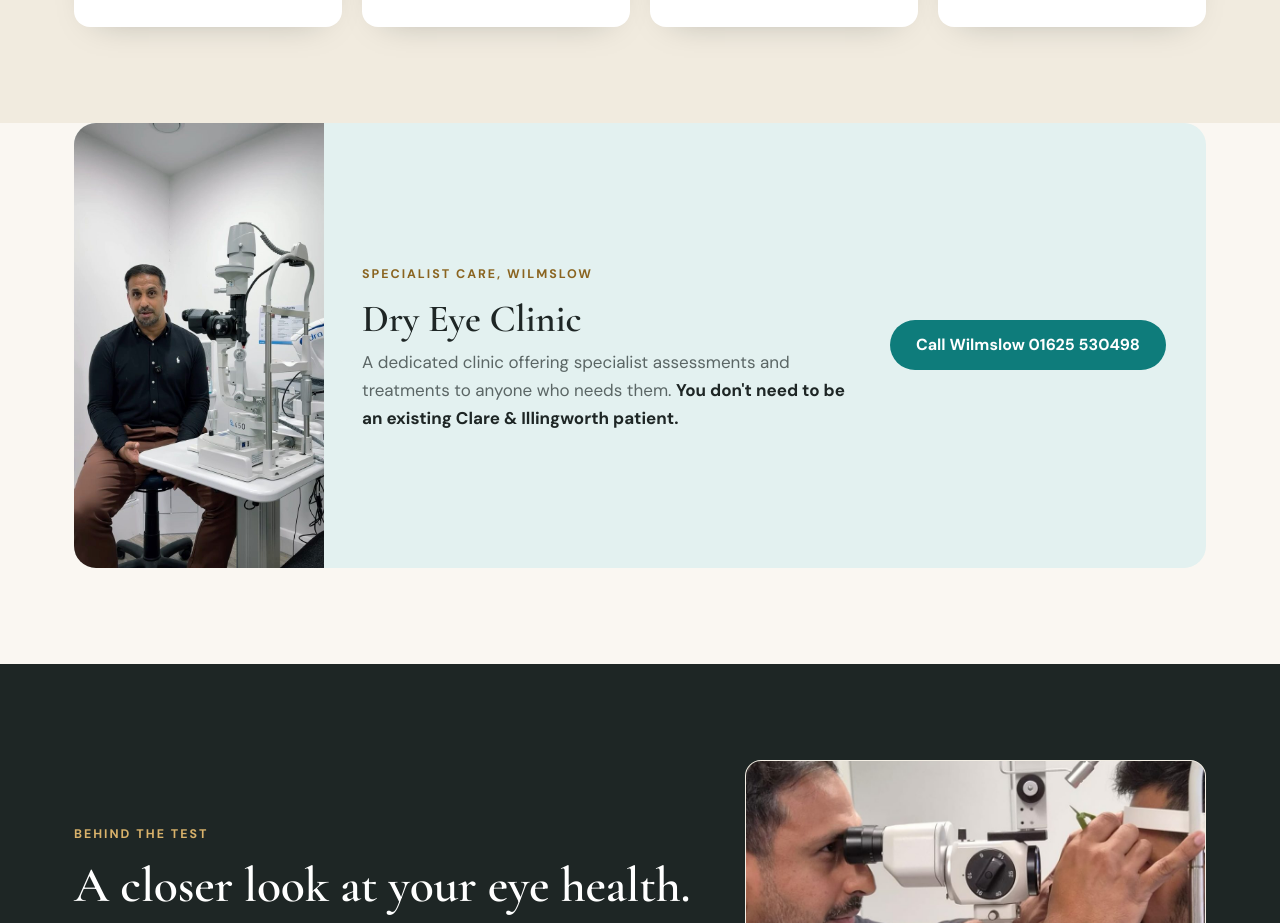
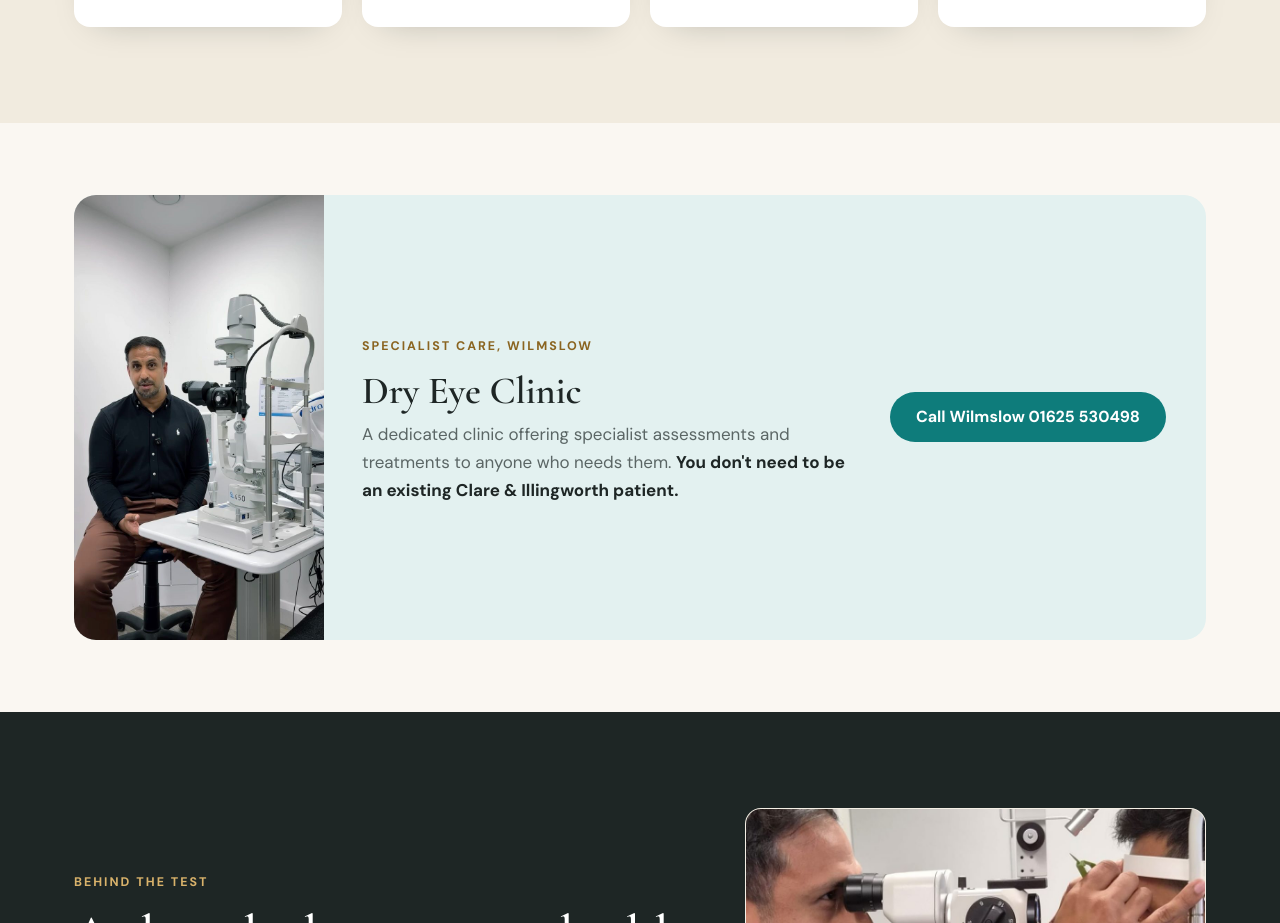
Before and after one commit to jedarlingtonx/theoptometrist.com, a plain HTML site: page index.html in a window 1280 px wide. Shown: the part 2975-3898 px from the top of the page. Drawn offline with nearby package versions, Linux system fonts and the light colour scheme.

Commit message:
Centre the Dry Eye Clinic box in its section
Co-Authored-By: Claude Sonnet 5.5 <noreply@anthropic.com>
Claude-Session: https://claude.ai/code/session_01Gu4sFVSKDDfa5986SEKXuk

```diff
--- a/index.html
+++ b/index.html
@@ -213,7 +213,7 @@ section.block{padding:96px 0}
 .tech-top .photo{aspect-ratio:4/3;border:1px solid rgba(255,255,255,.18)}
 .tech-top .photo img{object-position:30% 40%}
 /* dry eye */
-.dry{background:var(--ivory);padding:0 0 96px}
+.dry{background:var(--ivory);padding:72px 0}
 .dry-box{background:var(--mist);border-radius:22px;padding:0;overflow:hidden;display:grid;grid-template-columns:250px 1fr auto;gap:38px;align-items:center}
 .dry-photo{margin:0;align-self:stretch;min-height:280px}
 .dry-photo img{width:100%;height:100%;object-fit:cover;object-position:30% 35%;display:block}
```
